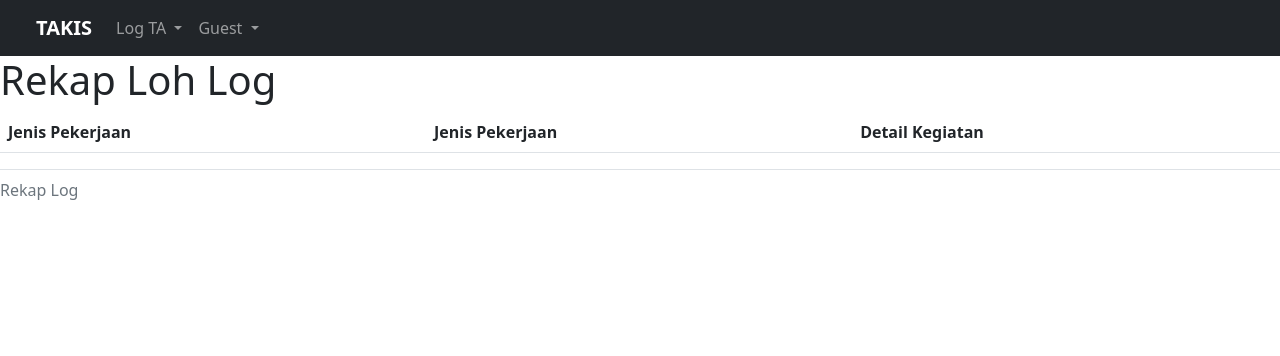
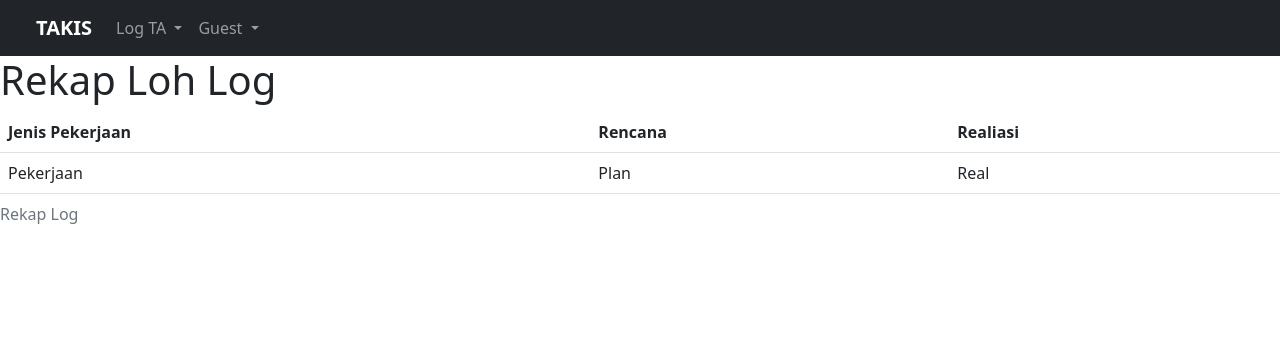
Before and after one commit to richiecsenlia/takis, a Django app: template rekapanLog/templates/rekap_log.html in a window 1280 px wide. Shown: the top 356 px of the page. Run offline with Django 4.2, Linux system fonts and the light colour scheme; the template is opened without the code that fills it, so the values that code supplies are empty.

Commit message:
[CHORE] Updated rekap_log.html

```diff
--- a/rekapanLog/templates/rekap_log.html
+++ b/rekapanLog/templates/rekap_log.html
@@ -12,19 +12,16 @@ Rekap Log
   <caption>Rekap Log</caption>
     <thead>
       <tr>
-        {% if user.role.role == 'admin' %}
-        <th scope="col">Akun TA</th>
-        {% endif %}
         <th scope="col">Jenis Pekerjaan</th>
-        <th scope="col">Jenis Pekerjaan</th>
-        <th scope="col">Detail Kegiatan</th>
+        <th scope="col">Rencana</th>
+        <th scope="col">Realiasi</th>
       </tr>
     </thead>
     <tbody>
       <tr>
-        <td>{{ log.kategori }}</td>
-        <td>{{ log.jenis_pekerjaan }}</td>
-        <td>{{ log.detail_kegiatan }}</td>
+        <td>Pekerjaan</td>
+        <td>Plan</td>
+        <td>Real</td>
       </tr>
     </tbody>
   </table>
```
